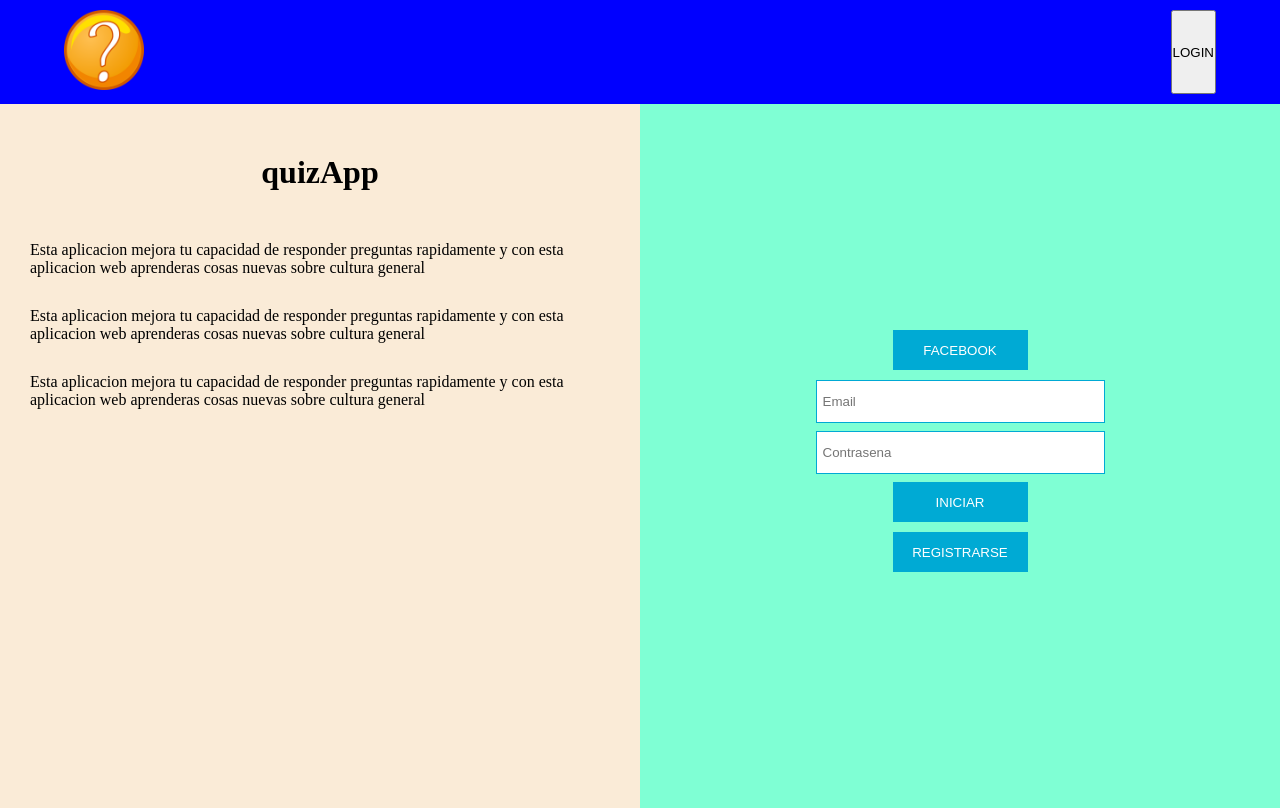
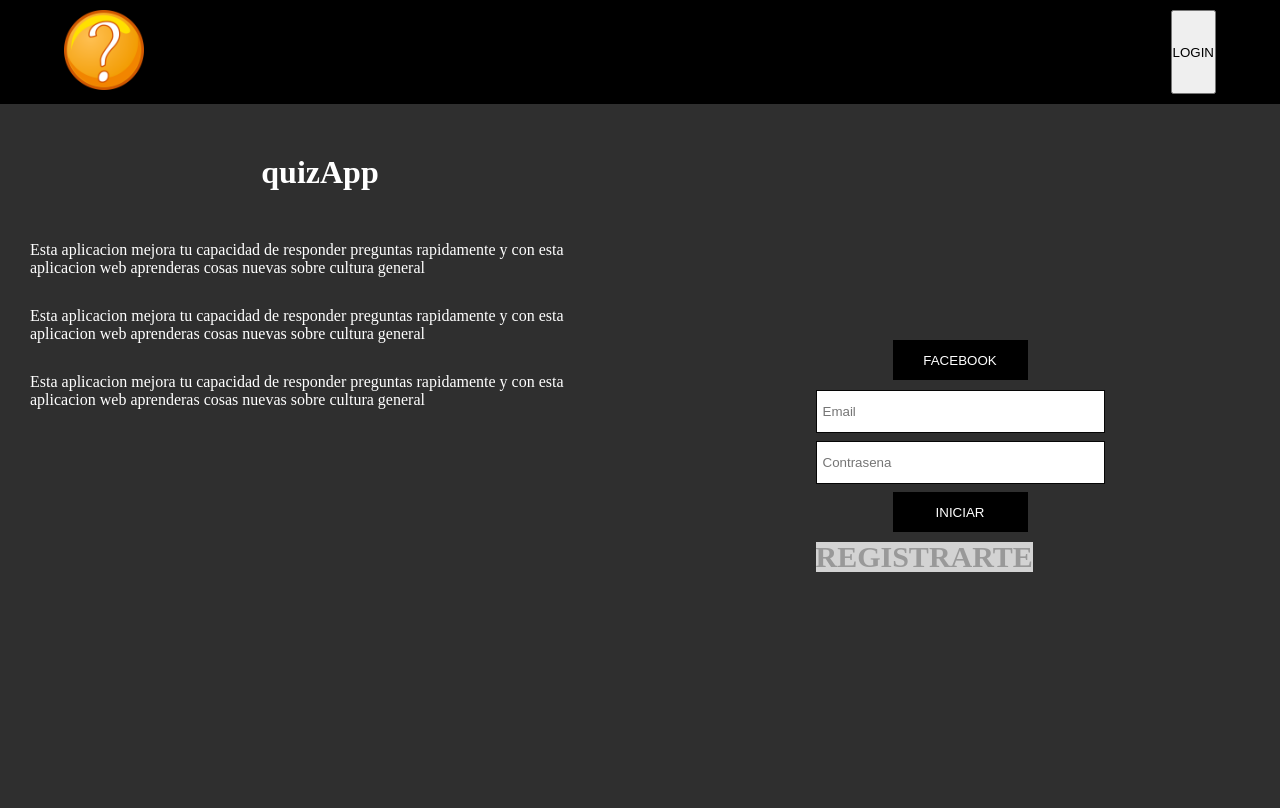
Before and after one commit to CodenityOrg/QuestionGame, a PHP site: page /main.html in a window 1280 px wide. Run offline with PHP 8.4, Linux system fonts and the light colour scheme.

Commit message:
maquetando registro de usuario

```diff
--- a/css/style.css
+++ b/css/style.css
@@ -4,7 +4,7 @@
 
 }
 .header-encabezado{
-	background: blue;
+	background: black;
 	height: 10%;
 }
 .header-quiz{
@@ -22,9 +22,11 @@
 	text-align: center;
 	margin-bottom: 50px;
 	margin-top: 50px;
+	color: white;
 }
 .parrafo-quiz{
 	margin: 30px;
+	color: white;
 }
 .conteiner{
 	display: flex;
@@ -32,11 +34,11 @@
 }
 .content{
 	width: 50%;
-	background: antiquewhite;
+	background: #2F2F2F;
 }
 .login{
 	width: 50%;
-	background-color: aquamarine;
+	background-color: #2F2F2F;
 	display: flex;
 	justify-content: center;
 	text-align: center;
@@ -44,13 +46,13 @@
 	font-size: 25px;
 }
 .form-style input{
-	border: 1px solid #00AAD4;
+	border:1px solid #060606;
     padding: 6px;
     margin-bottom: 8px;
 }
 .form-submit button{
 	color: white;
-    background: #00AAD4;
+    background: #000000;
     cursor: pointer;
     border: none;
     margin-bottom: 10px;
@@ -65,3 +67,81 @@ input[type="text"] {
     height: 29px;
     width: 275px;
 }
+
+/*MODAL*/
+.boto1 {
+  display: table;
+  /*margin: 0;*/
+  /*padding: .5em 1em;*/
+  width: 1em;
+  height: 1em;
+  color: #999999;
+  background-color: #D3D3D3;
+  font-size: 30px;
+  font-weight: bold;
+  line-height: 1em;
+  /*border-radius: 3px;*/
+  cursor: pointer;
+}
+.boto1:hover {
+  text-decoration: none;
+}
+.boto1:active, .boto1:focus {
+  outline: none;
+}
+.boto1:visited {
+  color: white;
+}
+.finestra-modal1 {
+  display: -webkit-box;
+  display: -webkit-flex;
+  display: -ms-flexbox;
+  display: flex;
+  -webkit-box-pack: center;
+  -webkit-justify-content: center;
+      -ms-flex-pack: center;
+          justify-content: center;
+  -webkit-box-align: center;
+  -webkit-align-items: center;
+      -ms-flex-align: center;
+          align-items: center;
+  position: fixed;
+  z-index: 10;
+  top: -100vh;
+  left: 0;
+  width: 100%;
+  height: 100vh;
+  background-color: rgba(0, 0, 0, 0.8);
+  -webkit-transition: all .75s;
+  transition: all .75s;
+}
+
+.finestra-modal__contingut1 {
+  position: relative;
+  width: 35%;
+  text-align: center;
+  background-color: white;
+  height: 70%;
+}
+.finestra-modal__contingut1 h3 {
+  margin-top: 0;
+  margin-bottom: 2em;
+  padding-bottom: 1em;
+  text-transform: uppercase;
+  border-bottom: 1px solid rgba(0, 0, 0, 0.25);
+}
+.finestra-modal__contingut1 .finestra-modal-tancar1 {
+  position: absolute;
+  z-index: 15;
+/*  top: 15px;*/
+  right: 1px;
+  padding: 0;
+  /*background-color: none;
+  border-radius: 50%;*/
+  margin: 5px;
+}
+
+.js-mostrar1 {
+  top: 0;
+}
+/*fin de modal*/
--- a/js/index.js
+++ b/js/index.js
@@ -0,0 +1,16 @@
+document.addEventListener('DOMContentLoaded',function(){
+	FinestraModal1();
+});
+
+function FinestraModal1(){
+	var finestraModal1 = document.getElementById("finestra-modal1"),
+			finestraModalObrir1 = document.getElementById("finestra-modal-obrir1"),
+			finestraModalTancar1 = document.getElementById("finestra-modal-tancar1");
+
+	finestraModalObrir1.addEventListener("click",function() {
+		finestraModal1.classList.add("js-mostrar1");
+	});
+	finestraModalTancar1.addEventListener("click",function() {
+		finestraModal1.classList.remove("js-mostrar1");
+	});
+}
--- a/main.html
+++ b/main.html
@@ -4,6 +4,7 @@
 	<meta charset="utf-8">
 	<title>quizApp</title>
 	<link rel="stylesheet" type="text/css" href="css/style.css">
+
 </head>
 <body>
 	<header class="header-encabezado">
@@ -36,13 +37,44 @@
 					<div class="form-submit">
 						<button>INICIAR</button>
 					</div>
-					<div id="finestra-modal1" class="form-submit">
-						<button>REGISTRARSE</button>
+					<div id="finestra-modal-obrir1" class="finestra-modal-obrir1 boto1">
+						<a id="finestra-modal-obrir1" class="finestra-modal-obrir1 boto1">REGISTRARTE</a>
 					</div>
 
 				</div>
 			</form>
 		</div>
+		<div id="">
+			<div id="finestra-modal1" class="finestra-modal1">
+			  <div class="finestra-modal__contingut1">
+			      <div id="finestra-modal-tancar1" class="finestra-modal-tancar1 boto1">×</div>
+			      	<div>Registrate</div>
+					<form id="" >
+						<div class="form-register">
+							<p>Ingrese el Nombre</p>
+							<input type="text" placeholder="Nombre">
+						</div>
+						<div class="form-register">
+							<p>Ingrese el Apellido</p>
+							<input type="text" placeholder="Apellido">
+						</div>
+						<div class="form-register">
+							<p>Ingrese el Correo Electronico</p>
+							<input type="text" placeholder="Correo ELectronico">
+						</div>
+						<div class="form-register">
+							<p>Ingrese la Contrasena</p>
+							<input type="password" placeholder="Contrasena">
+						</div>
+						<div>
+							<input type="submit" name="Enviar" placeholder="Enviar">
+						</div>
+					</form>
+			       </div>
+			  </div>
+			</div>
+		</div>
 	</div>
+	<script src="js/index.js"></script>
 </body>
 </html>
```
